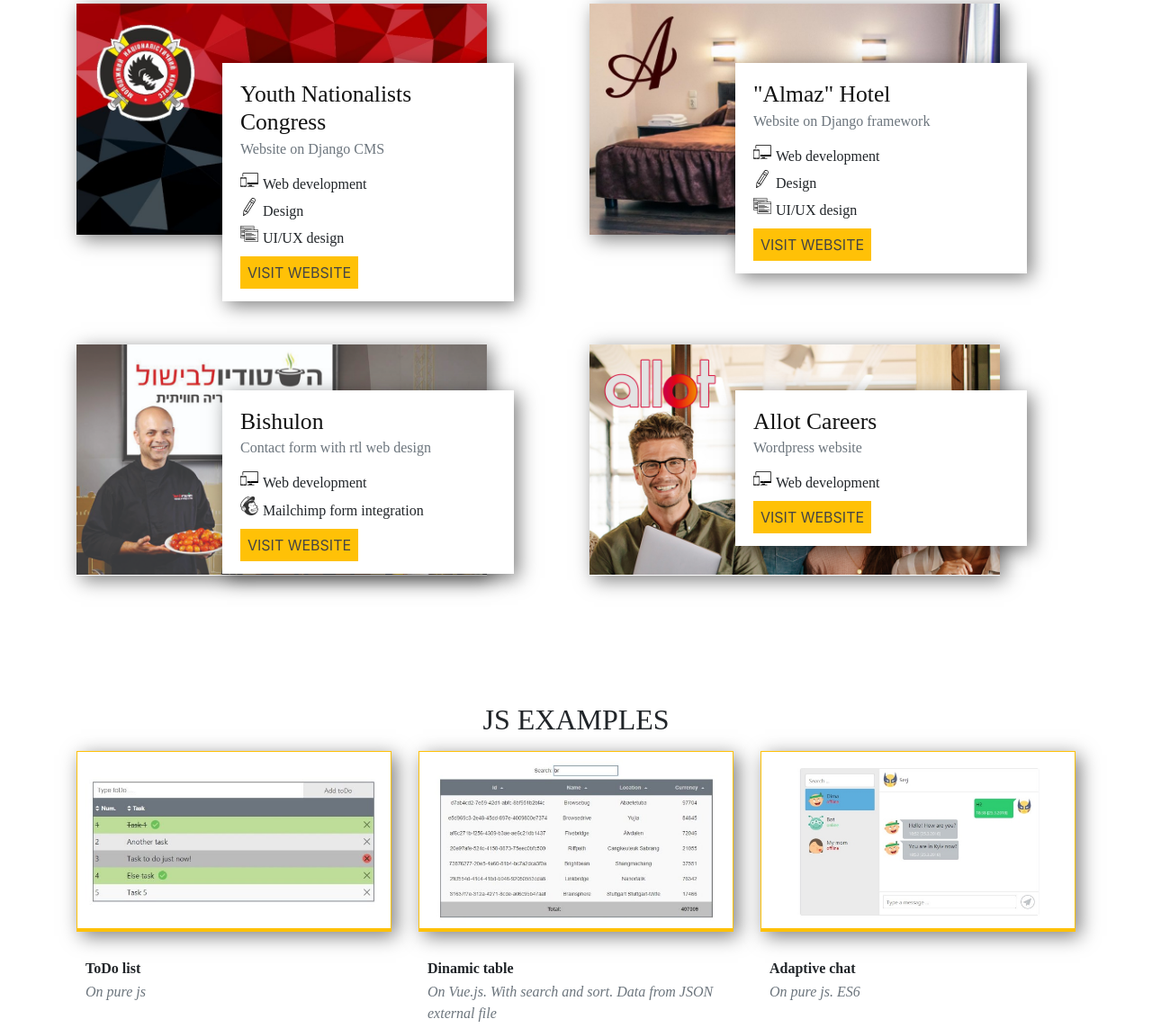
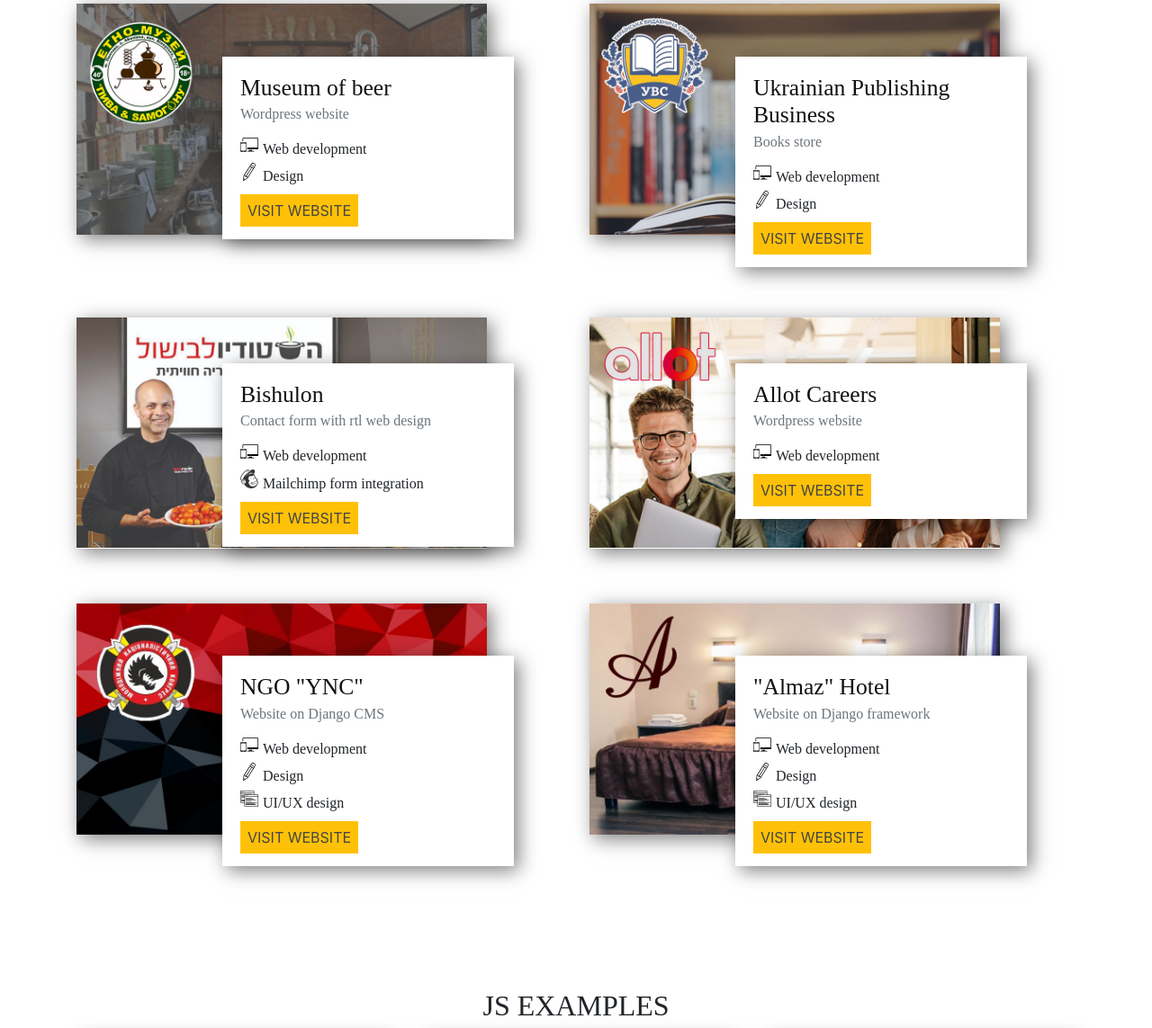
Before and after one commit to SerjR/SerjR.github.io, a plain HTML site: page index.html in a window 1280 px wide. Shown: the part 837-1980 px from the top of the page at 90% size. Drawn offline with nearby package versions, Linux system fonts and the light colour scheme; a web font is replaced by a local one.

Commit message:
uvs and museum added

```diff
--- a/index.html
+++ b/index.html
@@ -114,10 +114,10 @@
                </div>
 
                <div class="col-lg-6 p-item wow fadeIn" data-wow-duration="1.8s" data-wow-offset="10">
-                  <div class="p-background"><img src="img/clients/ync.jpg" alt=""></div>
+                  <div class="p-background"><img src="img/clients/museum.jpg" alt=""></div>
                   <div class="p-foreground">
-                     <h3 class="portfolio-heading">Youth Nationalists Congress</h3>
-                     <p class="text-muted">Website on Django CMS</p>
+                     <h3 class="portfolio-heading">Museum of beer</h3>
+                     <p class="text-muted">Wordpress website</p>
                      <ul>
                         <li>
                            <div>
@@ -129,21 +129,16 @@
                               <p><img class="p-ico" src="img/ico-role/ico-design.svg" alt="">Design</p>
                            </div>
                         </li>
-                        <li>
-                           <div>
-                              <p><img class="p-ico" src="img/ico-role/ico-ux.svg" alt="">UI/UX design</p>
-                           </div>
-                        </li>
                      </ul>
-                     <a class="p-button" href="http://beta.mnk.org.ua/" target="_blank">visit website</a>
+                     <a class="p-button" href="https://www.museum-samogon.poltava.ua/" target="_blank">visit website</a>
                   </div>
                </div>
 
                <div class="col-lg-6 p-item wow fadeIn" data-wow-duration="1.8s" data-wow-offset="10">
-                  <div class="p-background"><img src="img/clients/almaz.jpg" alt=""></div>
+                  <div class="p-background"><img src="img/clients/uvs.jpg" alt=""></div>
                   <div class="p-foreground">
-                     <h3 class="portfolio-heading">"Almaz" Hotel</h3>
-                     <p class="text-muted">Website on Django framework</p>
+                     <h3 class="portfolio-heading">Ukrainian Publishing Business</h3>
+                     <p class="text-muted">Books store</p>
                      <ul>
                         <li>
                            <div>
@@ -155,13 +150,8 @@
                               <p><img class="p-ico" src="img/ico-role/ico-design.svg" alt="">Design</p>
                            </div>
                         </li>
-                        <li>
-                           <div>
-                              <p><img class="p-ico" src="img/ico-role/ico-ux.svg" alt="">UI/UX design</p>
-                           </div>
-                        </li>
                      </ul>
-                     <a class="p-button" href="http://www.almaz.poltava.ua" target="_blank">visit website</a>
+                     <a class="p-button" href="http://www.uvs.com.ua/" target="_blank">visit website</a>
                   </div>
                </div>
 
@@ -198,9 +188,63 @@
                            </div>
                         </li>
                      </ul>
-                     <a class="p-button" href="http://allot-hr.thenicebackoffice.com/" target="_blank">visit website</a>
+                     <a class="p-button" href="https://www.allot.com/careers/" target="_blank">visit website</a>
                   </div>
                </div>
+
+               <div class="col-lg-6 p-item wow fadeIn" data-wow-duration="1.8s" data-wow-offset="10">
+                  <div class="p-background"><img src="img/clients/ync.jpg" alt=""></div>
+                  <div class="p-foreground">
+                     <h3 class="portfolio-heading">NGO "YNC"</h3>
+                     <p class="text-muted">Website on Django CMS</p>
+                     <ul>
+                        <li>
+                           <div>
+                              <p><img class="p-ico" src="img/ico-role/ico-webdev.svg" alt="">Web development</p>
+                           </div>
+                        </li>
+                        <li>
+                           <div>
+                              <p><img class="p-ico" src="img/ico-role/ico-design.svg" alt="">Design</p>
+                           </div>
+                        </li>
+                        <li>
+                           <div>
+                              <p><img class="p-ico" src="img/ico-role/ico-ux.svg" alt="">UI/UX design</p>
+                           </div>
+                        </li>
+                     </ul>
+                     <a class="p-button" href="http://mnk.org.ua/" target="_blank">visit website</a>
+                  </div>
+               </div>
+
+               <div class="col-lg-6 p-item wow fadeIn" data-wow-duration="1.8s" data-wow-offset="10">
+                  <div class="p-background"><img src="img/clients/almaz.jpg" alt=""></div>
+                  <div class="p-foreground">
+                     <h3 class="portfolio-heading">"Almaz" Hotel</h3>
+                     <p class="text-muted">Website on Django framework</p>
+                     <ul>
+                        <li>
+                           <div>
+                              <p><img class="p-ico" src="img/ico-role/ico-webdev.svg" alt="">Web development</p>
+                           </div>
+                        </li>
+                        <li>
+                           <div>
+                              <p><img class="p-ico" src="img/ico-role/ico-design.svg" alt="">Design</p>
+                           </div>
+                        </li>
+                        <li>
+                           <div>
+                              <p><img class="p-ico" src="img/ico-role/ico-ux.svg" alt="">UI/UX design</p>
+                           </div>
+                        </li>
+                     </ul>
+                     <a class="p-button" href="http://www.almaz.poltava.ua" target="_blank">visit website</a>
+                  </div>
+               </div>
+
+
 
             </div>
          </div>
@@ -266,39 +310,39 @@
             <div class="row">
                <div class="col-lg-8">
 
-                  <div class="skillbar clearfix " data-percent="95%">
+                  <div class="skillbar clearfix " data-percent="100%">
                      <div class="skillbar-title" style="background: #dd512a;">
                         <span>HTML5</span></div>
                      <div class="skillbar-bar" style="background: #dd512a;"></div>
+                     <div class="skill-bar-percent">100%</div>
+                  </div>
+
+                  <div class="skillbar clearfix " data-percent="95%">
+                     <div class="skillbar-title" style="background: #2196f3;">
+                        <span>CSS3</span></div>
+                     <div class="skillbar-bar" style="background: #2196f3;"></div>
                      <div class="skill-bar-percent">95%</div>
                   </div>
 
-                  <div class="skillbar clearfix " data-percent="85%">
-                     <div class="skillbar-title" style="background: #2196f3;">
-                        <span>CSS3</span></div>
-                     <div class="skillbar-bar" style="background: #2196f3;"></div>
-                     <div class="skill-bar-percent">85%</div>
-                  </div>
-
-                  <div class="skillbar clearfix " data-percent="90%">
+                  <div class="skillbar clearfix " data-percent="80%">
                      <div class="skillbar-title" style="background: #6834b4;">
                         <span>Bootstrap</span></div>
                      <div class="skillbar-bar" style="background: #6834b4;"></div>
-                     <div class="skill-bar-percent">90%</div>
+                     <div class="skill-bar-percent">80%</div>
                   </div>
 
-                  <div class="skillbar clearfix " data-percent="60%">
+                  <div class="skillbar clearfix " data-percent="75%">
                      <div class="skillbar-title" style="background: #ffda3e;">
                         <span>JS</span></div>
                      <div class="skillbar-bar" style="background: #ffda3e;"></div>
-                     <div class="skill-bar-percent">60%</div>
+                     <div class="skill-bar-percent">75%</div>
                   </div>
 
-                  <div class="skillbar clearfix " data-percent="70%">
+                  <div class="skillbar clearfix " data-percent="85%">
                      <div class="skillbar-title" style="background: #32373c;">
                         <span>WordPress</span></div>
                      <div class="skillbar-bar" style="background: #32373c;"></div>
-                     <div class="skill-bar-percent">70%</div>
+                     <div class="skill-bar-percent">85%</div>
                   </div>
 
                   <div class="skillbar clearfix " data-percent="75%">
@@ -308,11 +352,11 @@
                      <div class="skill-bar-percent">75%</div>
                   </div>
 
-                  <div class="skillbar clearfix " data-percent="80%">
+                  <div class="skillbar clearfix " data-percent="100%">
                      <div class="skillbar-title" style="background: #2a4997;">
                         <span>Photoshop</span></div>
                      <div class="skillbar-bar" style="background: #2a4997;"></div>
-                     <div class="skill-bar-percent">80%</div>
+                     <div class="skill-bar-percent">100%</div>
                   </div>
                </div>
 
@@ -353,7 +397,7 @@
 
       <footer>
          <div class="container">
-            <p>Copyright &copy; 2018</p>
+            <p>Copyright &copy; 2020</p>
          </div>
       </footer>
 
```
Also changed, not shown: css/main.min.css, img/clients/museum.jpg (added), img/clients/uvs.jpg (added).
